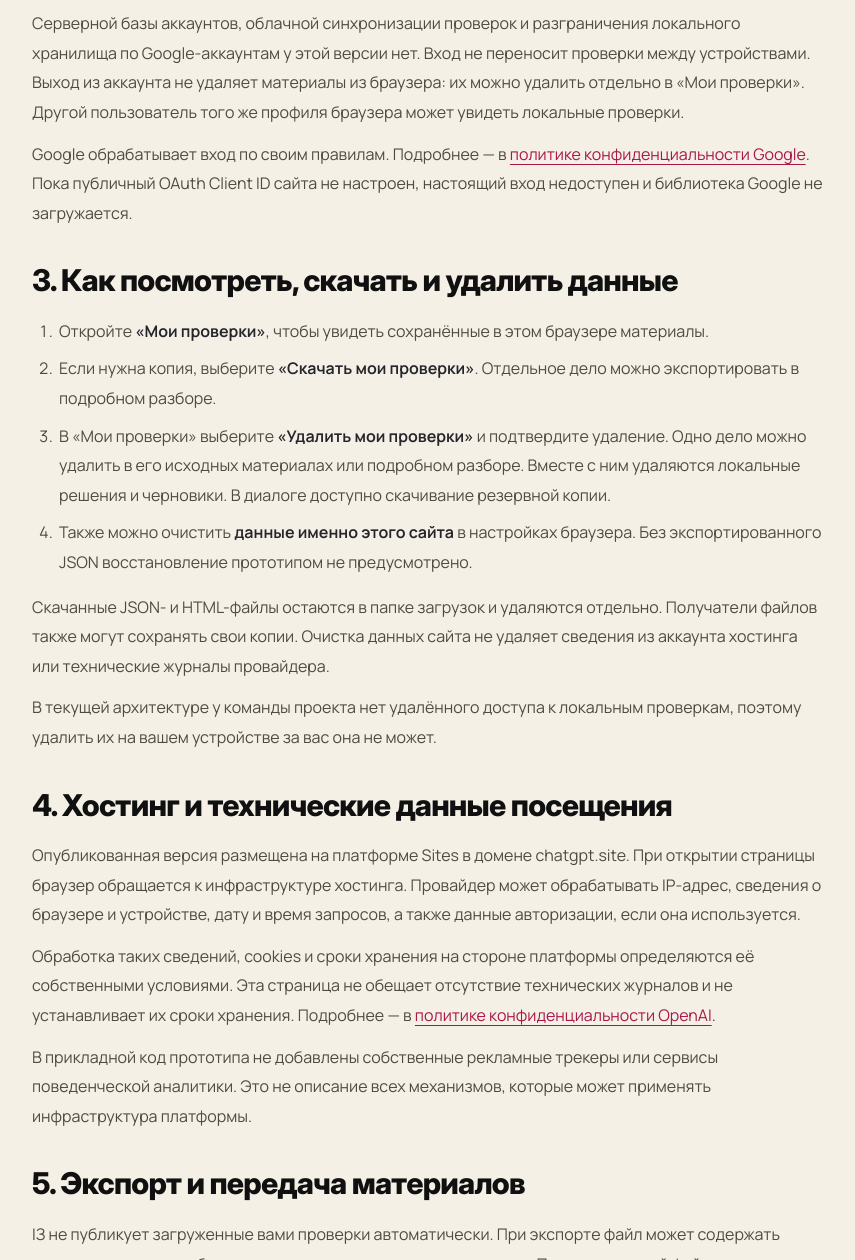
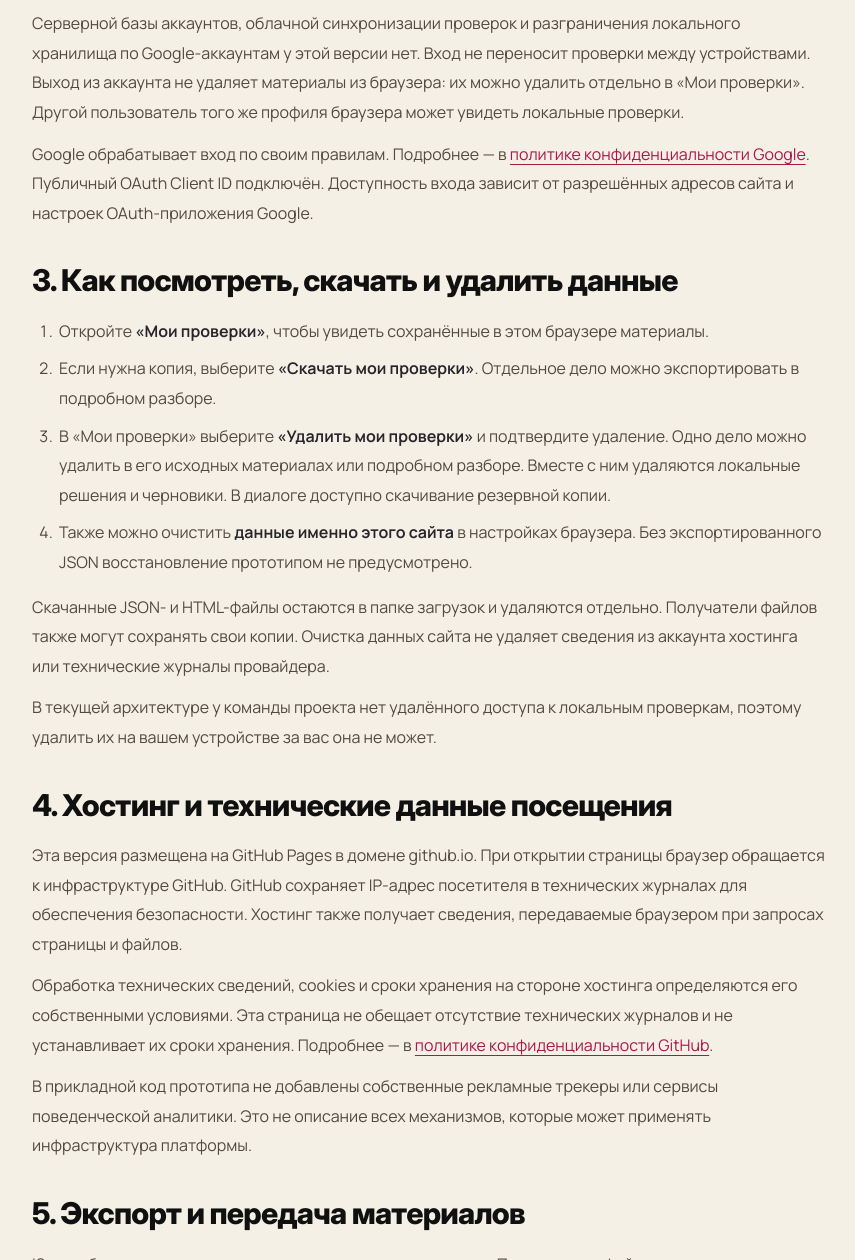
Before and after one commit to rh-zhako/iz-safenet-kz, a plain HTML site: page dist/privacy.html in a window 1280 px wide. Shown: the part 2791-4051 px from the top of the page, without its empty margins (210-1065 px from the left). Drawn offline with Linux system fonts and the light colour scheme.

Commit message:
Update hosting privacy details for GitHub Pages

```diff
--- a/dist/privacy.html
+++ b/dist/privacy.html
@@ -46,7 +46,7 @@
       <p>Вход является необязательным. После подключения OAuth-приложения при открытии входа сайт загружает Google Identity Services с accounts.google.com. При выборе аккаунта Google может передать подписанное подтверждение личности, идентификатор аккаунта, имя и подтверждённый адрес электронной почты. Пароль Google и номер телефона в ІЗ не вводятся.</p>
       <p>Перед показом аккаунта код проверяет подпись Google, адресата, издателя, срок действия и случайную метку запроса. Открытые ключи для проверки загружаются с www.googleapis.com. Подтверждение не сохраняется в локальном хранилище и не записывается в журналы приложения. Имя, почта и статус входа находятся в памяти текущей вкладки до выхода, обновления страницы или истечения подтверждения.</p>
       <p>Серверной базы аккаунтов, облачной синхронизации проверок и разграничения локального хранилища по Google-аккаунтам у этой версии нет. Вход не переносит проверки между устройствами. Выход из аккаунта не удаляет материалы из браузера: их можно удалить отдельно в «Мои проверки». Другой пользователь того же профиля браузера может увидеть локальные проверки.</p>
-      <p>Google обрабатывает вход по своим правилам. Подробнее — в <a href="https://policies.google.com/privacy" target="_blank" rel="noopener noreferrer">политике конфиденциальности Google</a>. Пока публичный OAuth Client ID сайта не настроен, настоящий вход недоступен и библиотека Google не загружается.</p>
+      <p>Google обрабатывает вход по своим правилам. Подробнее — в <a href="https://policies.google.com/privacy" target="_blank" rel="noopener noreferrer">политике конфиденциальности Google</a>. Публичный OAuth Client ID подключён. Доступность входа зависит от разрешённых адресов сайта и настроек OAuth-приложения Google.</p>
     </section>
 
     <section id="delete">
@@ -62,8 +62,8 @@
 
     <section id="hosting">
       <h2>4. Хостинг и технические данные посещения</h2>
-      <p>Опубликованная версия размещена на платформе Sites в домене chatgpt.site. При открытии страницы браузер обращается к инфраструктуре хостинга. Провайдер может обрабатывать IP-адрес, сведения о браузере и устройстве, дату и время запросов, а также данные авторизации, если она используется.</p>
-      <p>Обработка таких сведений, cookies и сроки хранения на стороне платформы определяются её собственными условиями. Эта страница не обещает отсутствие технических журналов и не устанавливает их сроки хранения. Подробнее — в <a href="https://openai.com/policies/privacy-policy/" target="_blank" rel="noopener noreferrer">политике конфиденциальности OpenAI</a>.</p>
+      <p>Эта версия размещена на GitHub Pages в домене github.io. При открытии страницы браузер обращается к инфраструктуре GitHub. GitHub сохраняет IP-адрес посетителя в технических журналах для обеспечения безопасности. Хостинг также получает сведения, передаваемые браузером при запросах страницы и файлов.</p>
+      <p>Обработка технических сведений, cookies и сроки хранения на стороне хостинга определяются его собственными условиями. Эта страница не обещает отсутствие технических журналов и не устанавливает их сроки хранения. Подробнее — в <a href="https://docs.github.com/en/site-policy/privacy-policies/github-general-privacy-statement" target="_blank" rel="noopener noreferrer">политике конфиденциальности GitHub</a>.</p>
       <p>В прикладной код прототипа не добавлены собственные рекламные трекеры или сервисы поведенческой аналитики. Это не описание всех механизмов, которые может применять инфраструктура платформы.</p>
     </section>
 
```
